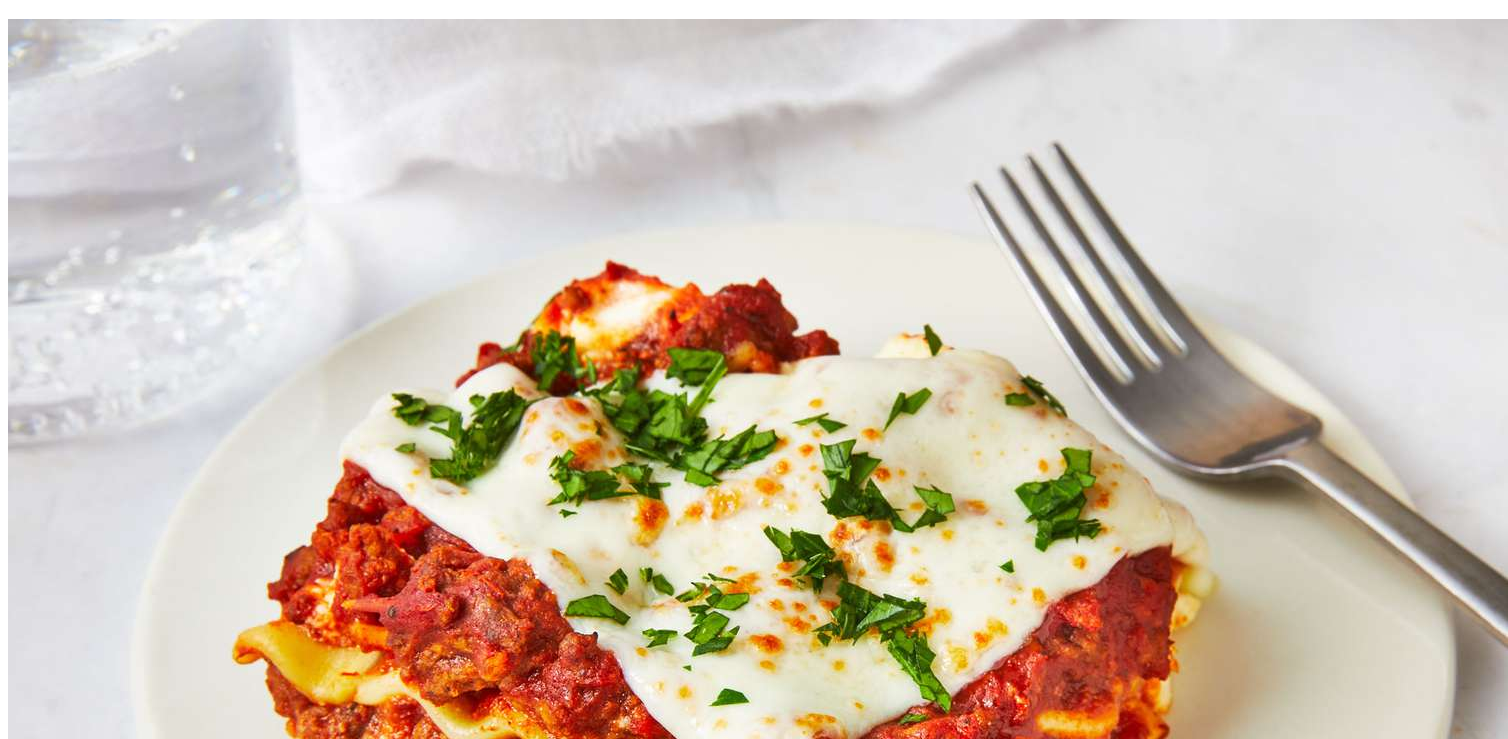
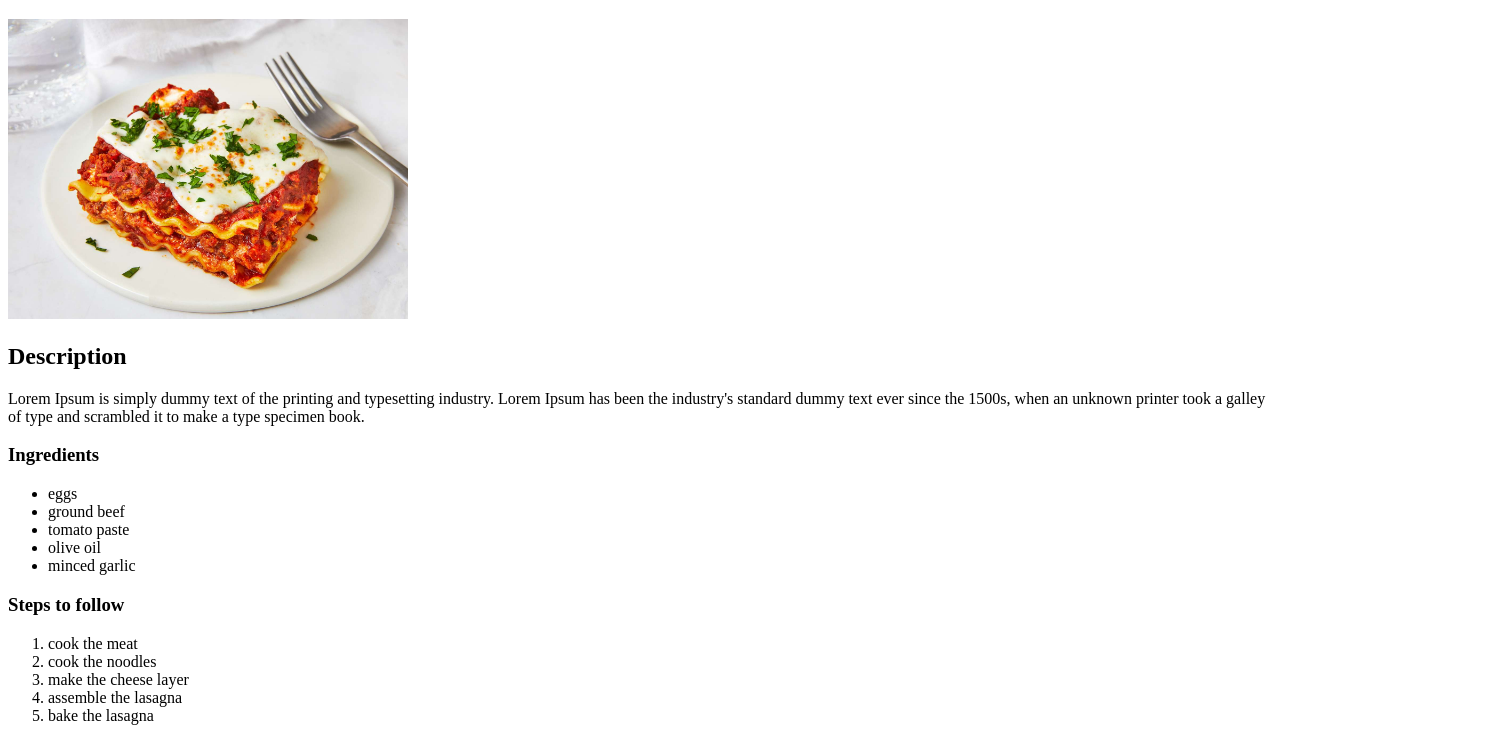
Before and after one commit to ValentinLupu21/odin-recipe, a plain HTML site: page recipes/lasagna.html in a window 1280 px wide. Shown: the part 61-800 px from the top of the page, 1508 px wide, since content can reach past the window. Drawn offline with Linux system fonts and the light colour scheme.

Commit message:
Bug fix for lasagna image
Resized the image for a better fit on the page

```diff
--- a/recipes/lasagna.html
+++ b/recipes/lasagna.html
@@ -6,7 +6,8 @@
 
         <body>
             <h1>Lasagna</h1>
-            <img src="../images/lasagna.jpg" alt="lasagna dish image">
+            <img src="../images/lasagna.jpg" alt="lasagna dish image" width="400"
+                height="300">
             <h2>Description</h2>
             <p>Lorem Ipsum is simply dummy text of the printing and typesetting
                 industry. Lorem Ipsum has been the industry's standard dummy text
```
